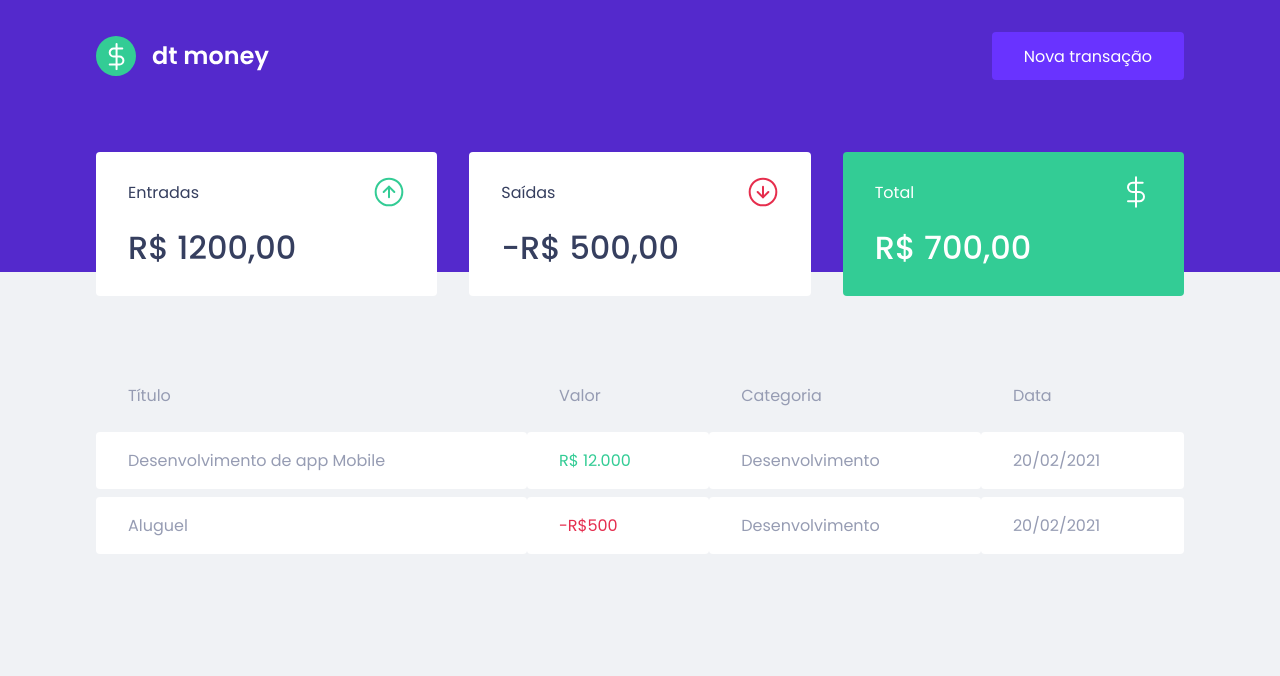
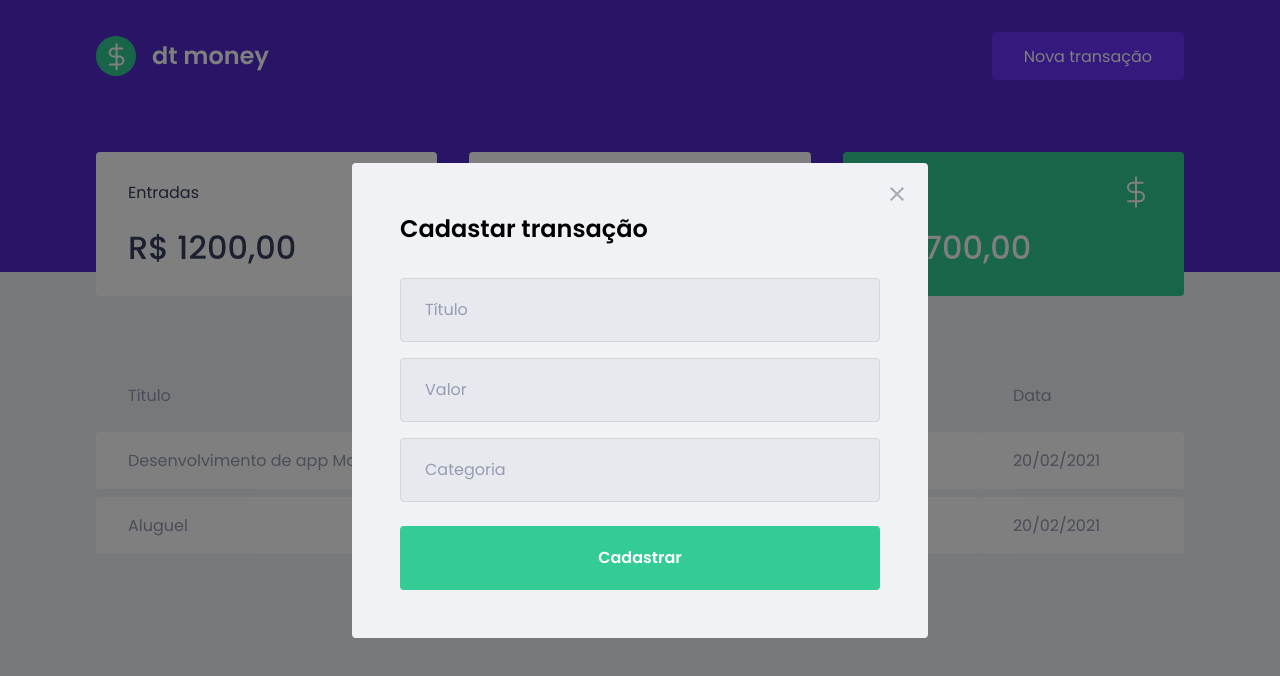
Before and after one commit to Gustavohsdp/dtmoney, a React (Create React App) app: page / in a window 1280 px wide. Both pictures are taken after a click on the button "Nova transação". Shown: the top 676 px of the page. Built offline with nearby package versions, Linux system fonts and the light colour scheme; no server answers; what miragejs would draw is missing.

Commit message:
creating modal

```diff
--- a/package.json
+++ b/package.json
@@ -3,10 +3,12 @@
   "version": "0.1.0",
   "private": true,
   "dependencies": {
+    "@types/react-modal": "^3.12.1",
     "axios": "^0.21.1",
     "miragejs": "^0.1.41",
     "react": "^17.0.2",
     "react-dom": "^17.0.2",
+    "react-modal": "^3.14.3",
     "react-scripts": "4.0.3",
     "styled-components": "^5.3.1",
     "web-vitals": "^1.0.1"
--- a/src/App.tsx
+++ b/src/App.tsx
@@ -1,12 +1,34 @@
+import { useState } from "react";
+import Modal from "react-modal";
+
 import { Dashboard } from "./components/Dashboard";
 import Header from "./components/Header";
+import { NewTransactionModal } from "./components/NewTransactionModal";
+
 import { GlobalStyle } from "./styles/global";
 
+Modal.setAppElement("#root");
+
 export function App() {
+  const [isNewTransactionModalOpen, setIsNewTransactionModalOpen] =
+    useState(false);
+
+  function handleOpenNewTransactionModal() {
+    setIsNewTransactionModalOpen(true);
+  }
+
+  function handleCloseNewTransactionModal() {
+    setIsNewTransactionModalOpen(false);
+  }
+
   return (
     <>
-      <Header />
+      <Header onOpenNewTransactionModal={handleOpenNewTransactionModal} />
       <Dashboard />
+      <NewTransactionModal
+        isOpen={isNewTransactionModalOpen}
+        onRequestClose={handleCloseNewTransactionModal}
+      />
       <GlobalStyle />
     </>
   );
--- a/src/components/Header/index.tsx
+++ b/src/components/Header/index.tsx
@@ -2,12 +2,18 @@ import logoImg from "../../assets/logo.svg";
 
 import { Container, Content } from "./styles";
 
-export default function Header() {
+interface HeaderProps {
+  onOpenNewTransactionModal: () => void;
+}
+
+export default function Header({ onOpenNewTransactionModal }: HeaderProps) {
   return (
     <Container>
       <Content>
         <img src={logoImg} alt="dt money" />
-        <button type="button">Nova transação</button>
+        <button type="button" onClick={onOpenNewTransactionModal}>
+          Nova transação
+        </button>
       </Content>
     </Container>
   );
--- /dev/null
+++ b/src/components/NewTransactionModal/index.tsx
@@ -0,0 +1,39 @@
+import Modal from "react-modal";
+import { Container } from "./styles";
+import closeImg from "../../assets/close.svg";
+
+interface NewTransactionModalProps {
+  isOpen: boolean;
+  onRequestClose: () => void;
+}
+
+export function NewTransactionModal({
+  isOpen,
+  onRequestClose,
+}: NewTransactionModalProps) {
+  return (
+    <Modal
+      isOpen={isOpen}
+      onRequestClose={onRequestClose}
+      overlayClassName="react-modal-overlay"
+      className="react-modal-content"
+    >
+      <button
+        type="button"
+        onClick={onRequestClose}
+        className="react-modal-close"
+      >
+        <img src={closeImg} alt="Fechar Modal" />
+      </button>
+
+      <Container>
+        <h2>Cadastar transação</h2>
+        <input placeholder="Título" />
+        <input type="number" placeholder="Valor" />
+        <input placeholder="Categoria" />
+
+        <button type="submit">Cadastrar</button>
+      </Container>
+    </Modal>
+  );
+}
--- /dev/null
+++ b/src/components/NewTransactionModal/styles.ts
@@ -0,0 +1,49 @@
+import styled from "styled-components";
+
+export const Container = styled.form`
+  h2 {
+    color: var(--text-title-color);
+    font-size: 1.5rem;
+    margin-bottom: 2rem;
+  }
+
+  input {
+    width: 100%;
+    padding: 0 1.5rem;
+    height: 4rem;
+    border-radius: 0.25rem;
+
+    border: 1px solid #d7d7d7;
+    background: #e7e9ee;
+
+    font-weight: 400;
+    font-size: 1rem;
+
+    &::placeholder {
+      color: var(--text-body);
+    }
+
+    & + input {
+      margin-top: 1rem;
+    }
+  }
+
+  button[type="submit"] {
+    width: 100%;
+    padding: 0 1.5rem;
+    height: 4rem;
+    background: var(--green);
+    color: #fff;
+    border-radius: 0.25rem;
+    border: 0;
+    font-size: 1rem;
+    margin-top: 1.5rem;
+    font-weight: 600;
+
+    transition: filter 0.2;
+
+    &:hover {
+      filter: brightness(0.9);
+    }
+  }
+`;
--- a/src/styles/global.ts
+++ b/src/styles/global.ts
@@ -19,6 +19,7 @@ export const GlobalStyle = createGlobalStyle`
     margin: 0;
     padding: 0;
     box-sizing: border-box;
+    outline: none;
   }
 
   html {
@@ -53,4 +54,40 @@ export const GlobalStyle = createGlobalStyle`
     opacity: 0.6;
     cursor: not-allowed;
   }
+
+  .react-modal-overlay {
+    background: rgba(0, 0, 0, 0.5);
+
+    position: fixed;
+    top: 0;
+    bottom: 0;
+    left: 0;
+    right: 0;
+
+    display: flex;
+    align-items: center;
+    justify-content: center;
+  }
+  .react-modal-content {
+    width: 100%;
+    max-width: 576px;
+    background-color: var(--background);
+    padding: 3rem;
+    position: relative;
+    border-radius: 0.25rem;
+  }
+
+  .react-modal-close {
+    position: absolute;
+    right: 1.5rem;
+    top: 1.5rem;
+    border: 0;
+    background: transparent;
+
+    transition: filter 0.2s;
+
+    &:hover {
+      filter: brightness(0.8);
+    }
+  }
 `;
```
Also changed, not shown: 1 other file (tests, documents, lock files or other folders).
